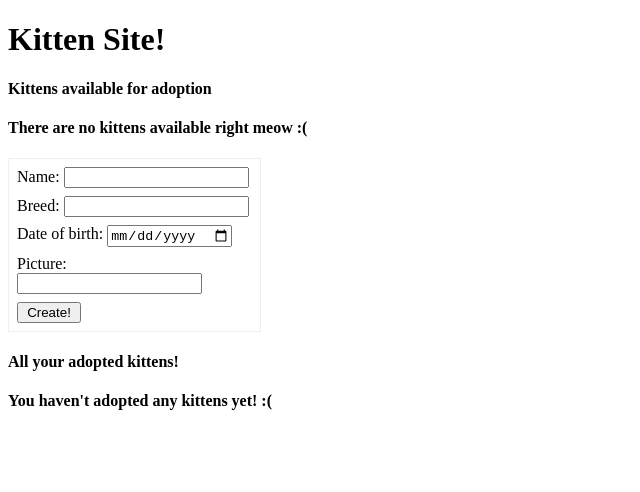
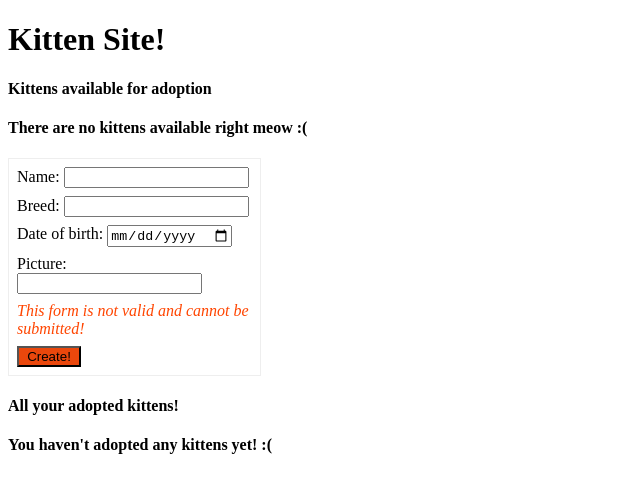
Before and after one commit to e-n-p/kitten-story, an Angular app: page / in a window 1280 px wide. Shown: the top 492 px of the page, without its empty margins (0-640 px from the left). Built offline with nearby package versions, Linux system fonts and the light colour scheme.

Commit message:
Adding form validation

```diff
--- a/src/app/create-kitten/app-create-kitten.component.css
+++ b/src/app/create-kitten/app-create-kitten.component.css
@@ -10,3 +10,11 @@
     gap: 0.5rem;
     padding: var(--spacing);
 }
+
+.feedback-button-invalid {
+    background-color: rgb(234, 71, 12);
+}
+
+.feedback-button-valid {
+    background-color: aquamarine;
+}
--- a/src/app/create-kitten/app-create-kitten.component.html
+++ b/src/app/create-kitten/app-create-kitten.component.html
@@ -1,25 +1,33 @@
 <div class="create-kitten">
-    <form class="kitten-form" [formGroup]="createKittenForm" #createKitten="ngForm" (ngSubmit)="onSubmit()">
+    <form class="kitten-form" [formGroup]="createKittenForm" #createKitten="ngForm" (ngSubmit)="createKitten.valid && onSubmit()">
         <div>
             <label for="name">Name: </label>
-            <input name="name" type="text" formControlName="name">
+            <input name="name" type="text" formControlName="name" required>
         </div>
 
         <div>
             <label for="breed">Breed: </label>
-            <input name="breed" type="text" formControlName="breed">
+            <input name="breed" type="text" formControlName="breed" required>
         </div>
 
         <div>
             <label for="dob">Date of birth: </label>
-            <input name="dob" type="date" formControlName="dob">
+            <input name="dob" type="date" formControlName="dob" required>
         </div>
 
         <div>
             <label for="image">Picture: </label>
-            <input name="image" type="text" formControlName="image">
+            <input name="image" type="text" formControlName="image" required>
         </div>
 
-        <button class="standard-button" type="submit">Create!</button>
+        <div *ngIf="createKitten.invalid">
+            <span class="error">This form is not valid and cannot be submitted!</span>
+        </div>
+
+        <button
+            class="standard-button"
+            [ngClass]="{'feedback-button-invalid': createKitten.invalid, 'feedback-button-valid': createKitten.valid}"
+            type="submit">Create!
+        </button>
     </form>
 </div>
--- a/src/app/list-kitten/app-list-kitten.component.html
+++ b/src/app/list-kitten/app-list-kitten.component.html
@@ -6,7 +6,7 @@
         <p class="detail">{{kitten.breed}}</p>
         <p class="detail">{{kitten.dob}}</p>
         <img class="cat-pic" src="{{kitten.image}}">
-        <button (click)="adoptKitten(kitten)">Adopt {{kitten.name}}</button>
+        <button class="standard-button" (click)="adoptKitten(kitten)">Adopt {{kitten.name}}</button>
     </div>
 </div>
 
--- a/src/app/user-kitten/app-user-kitten.component.html
+++ b/src/app/user-kitten/app-user-kitten.component.html
@@ -5,7 +5,7 @@
         <h4>{{kitten.name}}</h4>
         <p class="detail">{{kitten.breed}}</p>
         <p class="detail">{{kitten.dob}}</p>
-        <img class="cat-pic" src="{{kitten.image}}">
+        <img class="standard-button" class="cat-pic" src="{{kitten.image}}">
     </div>
 </div>
 
--- a/src/styles.css
+++ b/src/styles.css
@@ -47,6 +47,12 @@
 
 .detail{
     display: none;
+    margin: 0px;
+}
+
+.error {
+    color: orangered;
+    font-style: italic;
 }
 
 .cat-pic{
```
